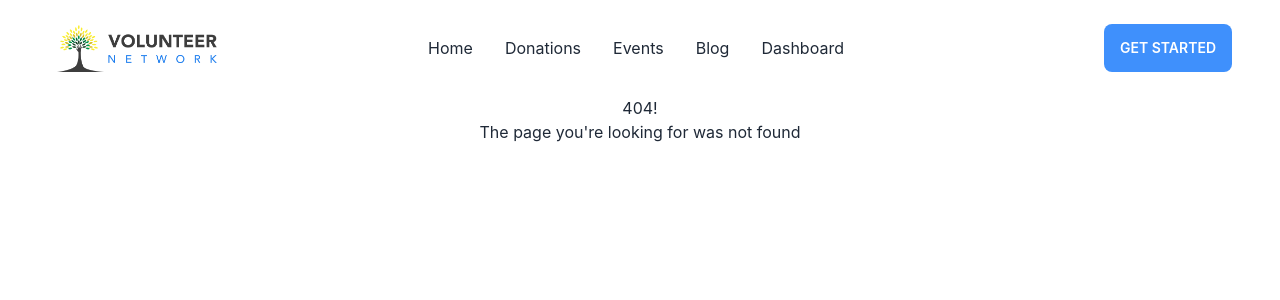
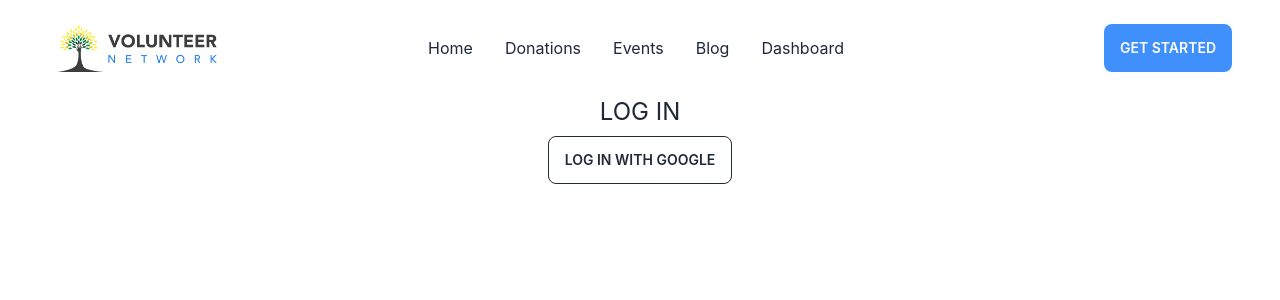
Before and after one commit to Amdadullah-Raihan/volunteer-network-client, a React (Create React App) app: page /login in a window 1280 px wide. Before the commit this address had no page. Shown: the top 300 px of the page. Built offline with nearby package versions, Linux system fonts and the light colour scheme; no server answers.

Commit message:
set up firebase and implemented google sign in, sign out

```diff
--- a/package.json
+++ b/package.json
@@ -8,6 +8,7 @@
     "@testing-library/user-event": "^13.5.0",
     "axios": "^1.3.3",
     "daisyui": "^2.50.0",
+    "firebase": "^9.17.1",
     "react": "^18.2.0",
     "react-calendar": "^4.0.0",
     "react-dom": "^18.2.0",
--- a/src/App.js
+++ b/src/App.js
@@ -12,6 +12,7 @@ import Donations from './components/Donations/Donations'
 import AddEvent from './components/Dashboard/AddEvent';
 import VolunteerRegistration from './components/VolunteerRegistration/VolunteerRegistration';
 import PrivateRoute from './components/PrivateRoute/PrivateRoute';
+import Login from './components/Login/Login';
 
 function App() {
   return (
@@ -24,9 +25,12 @@ function App() {
           <Route path='/events' element={<MyEvents />} />
           <Route path='/blogs' element={<Blogs />} />
           <Route path='/volunteer-registration' element={<VolunteerRegistration />} />
-            {/* <Route path='/dashboard/*' element={<Dashboard/>} /> */}
-          <Route path='/dashboard/*' element={<PrivateRoute isLogged={false}><Dashboard/></PrivateRoute>}>
+          <Route path='/login'element={<Login/>}/>
 
+          {/* private routes  starts*/}
+
+          <Route path='/dashboard/*' element={<PrivateRoute isLogged={false}><Dashboard /></PrivateRoute>}>
+          {/* private routes ends*/}
 
           </Route>
 
--- /dev/null
+++ b/src/Firebase/firebase.config.js
@@ -0,0 +1,17 @@
+
+
+const firebaseConfig = {
+    // apiKey: process.env.API_KEY,
+    // authDomain:process.env.AUTH_DOMAIN,
+    // projectId: process.env.PROJECT_ID,
+    // storageBucket: process.env.STORAGE_BUCKET,
+    // messagingSenderId: process.env.MESSAGING_SENDER_ID,
+    // appId: process.env.APP_ID
+    apiKey: "AIzaSyApC1ewBQdWSqIHiiVB4s4MeRffOjHDIpw",
+    authDomain: "volunteer-network-222ca.firebaseapp.com",
+    projectId: "volunteer-network-222ca",
+    storageBucket: "volunteer-network-222ca.appspot.com",
+    messagingSenderId: "449471502623",
+    appId: "1:449471502623:web:0b4c61aa0813ee17d3782a"
+};
+export default firebaseConfig;
--- /dev/null
+++ b/src/Firebase/firebase.init.js
@@ -0,0 +1,10 @@
+import { initializeApp } from "firebase/app";
+import firebaseConfig from "./firebase.config";
+
+
+const initializeAuthentication = () => {
+
+    initializeApp(firebaseConfig);
+}
+
+export default initializeAuthentication;
--- a/src/components/Login/Login.js
+++ b/src/components/Login/Login.js
@@ -0,0 +1,19 @@
+import React from 'react';
+import useFirebase from '../../hooks/useFirebase';
+
+const Login = () => {
+    const {user,handleGoogleSignIn,handleSignOut} = useFirebase();
+    return (
+        <div>
+          <h1 className='text-2xl uppercase mb-2 '>Log in</h1>
+          {
+                user?.email ?
+                <button className="btn btn-outline " onClick={handleSignOut}>Log out</button>
+                 :
+                 <button className="btn btn-outline " onClick={handleGoogleSignIn}>Log in with google</button>
+          }
+        </div>
+    );
+};
+
+export default Login;
--- a/src/components/PrivateRoute/PrivateRoute.js
+++ b/src/components/PrivateRoute/PrivateRoute.js
@@ -1,9 +1,9 @@
 import React from 'react';
-import { Route, Navigate, useLocation } from 'react-router-dom';
+import {Navigate, useLocation } from 'react-router-dom';
 
 
-const PrivateRoute = ({ children, }) => {
-    const isLogged = false;
+const PrivateRoute = ({ children}) => {
+    const isLogged = true;
     const location = useLocation();
 
 
--- /dev/null
+++ b/src/components/contexts/AuthProvider.js
@@ -0,0 +1,11 @@
+import React from 'react';
+
+const AuthProvider = () => {
+    return (
+        <div>
+
+        </div>
+    );
+};
+
+export default AuthProvider;
--- /dev/null
+++ b/src/hooks/useFirebase.js
@@ -0,0 +1,57 @@
+import React, { useState } from 'react';
+import initializeAuthentication from '../Firebase/firebase.init';
+import { getAuth, GoogleAuthProvider, onAuthStateChanged, signInWithPopup, signOut } from "firebase/auth";
+
+
+initializeAuthentication();
+
+const googleProvider = new GoogleAuthProvider();
+const auth = getAuth();
+
+const useFirebase = () => {
+    const [user, setUser] = useState();
+    const [error, setError] = useState();
+
+
+    //handle google popup sign in
+    const handleGoogleSignIn = () => {
+
+        signInWithPopup(auth, googleProvider)
+            .then(result => {
+                console.log(result.user);
+                setUser(result.user)
+            })
+            .catch(error => {
+                setError(error.message)
+            })
+    }
+    //handle sign out
+    const handleSignOut = () => {
+        signOut(auth)
+            .then(() => {
+                setUser(' ')
+            })
+            .catch(err => {
+                setError(err)
+            })
+    }
+    //remember user state
+    onAuthStateChanged(auth, user=>{
+        if(user){
+            setUser(user)
+        }
+    })
+
+    return (
+        {
+            user,
+            error,
+            setError,
+            handleGoogleSignIn,
+            handleSignOut
+
+        }
+    );
+};
+
+export default useFirebase;
```
Also changed, not shown: 1 other file (tests, documents, lock files or other folders).
